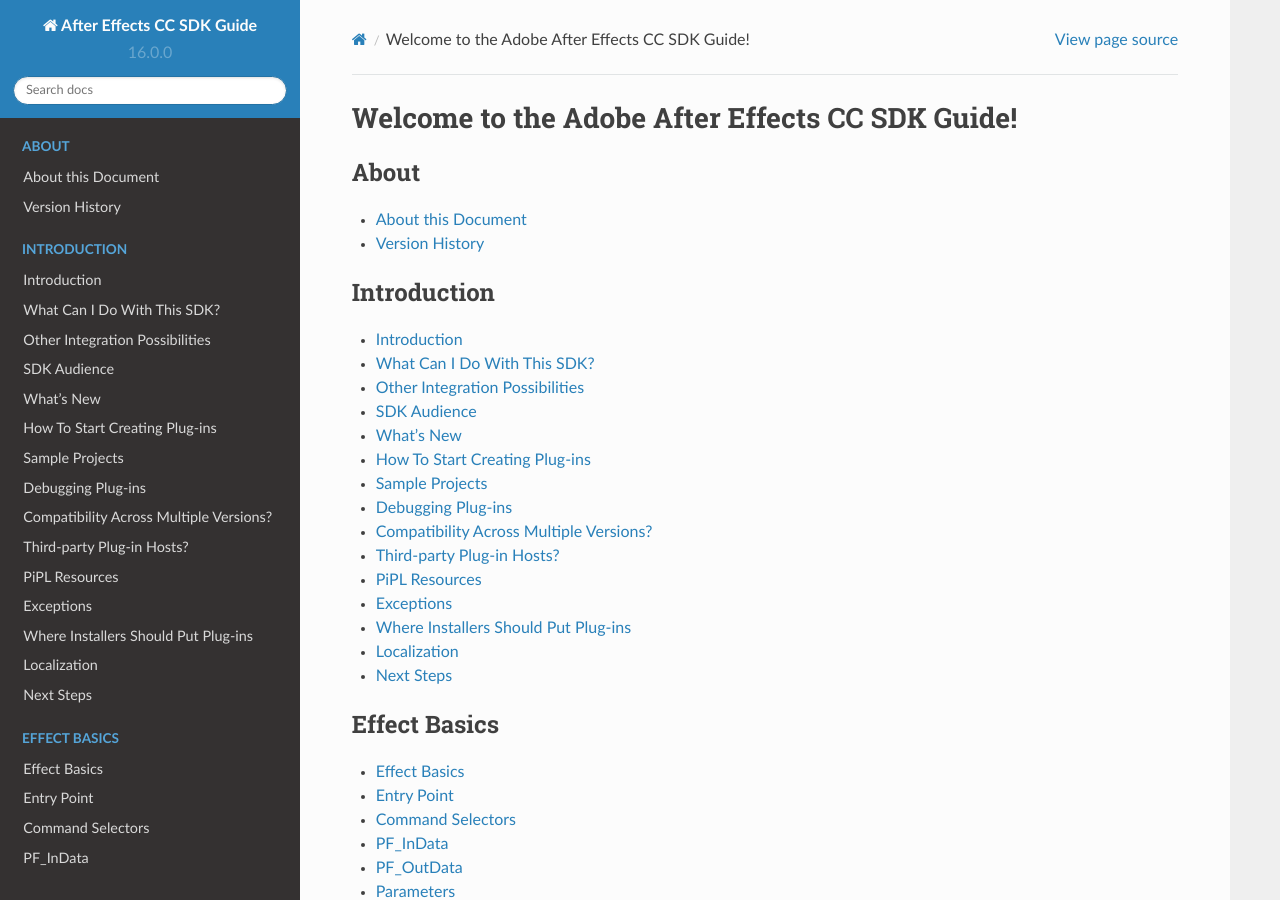
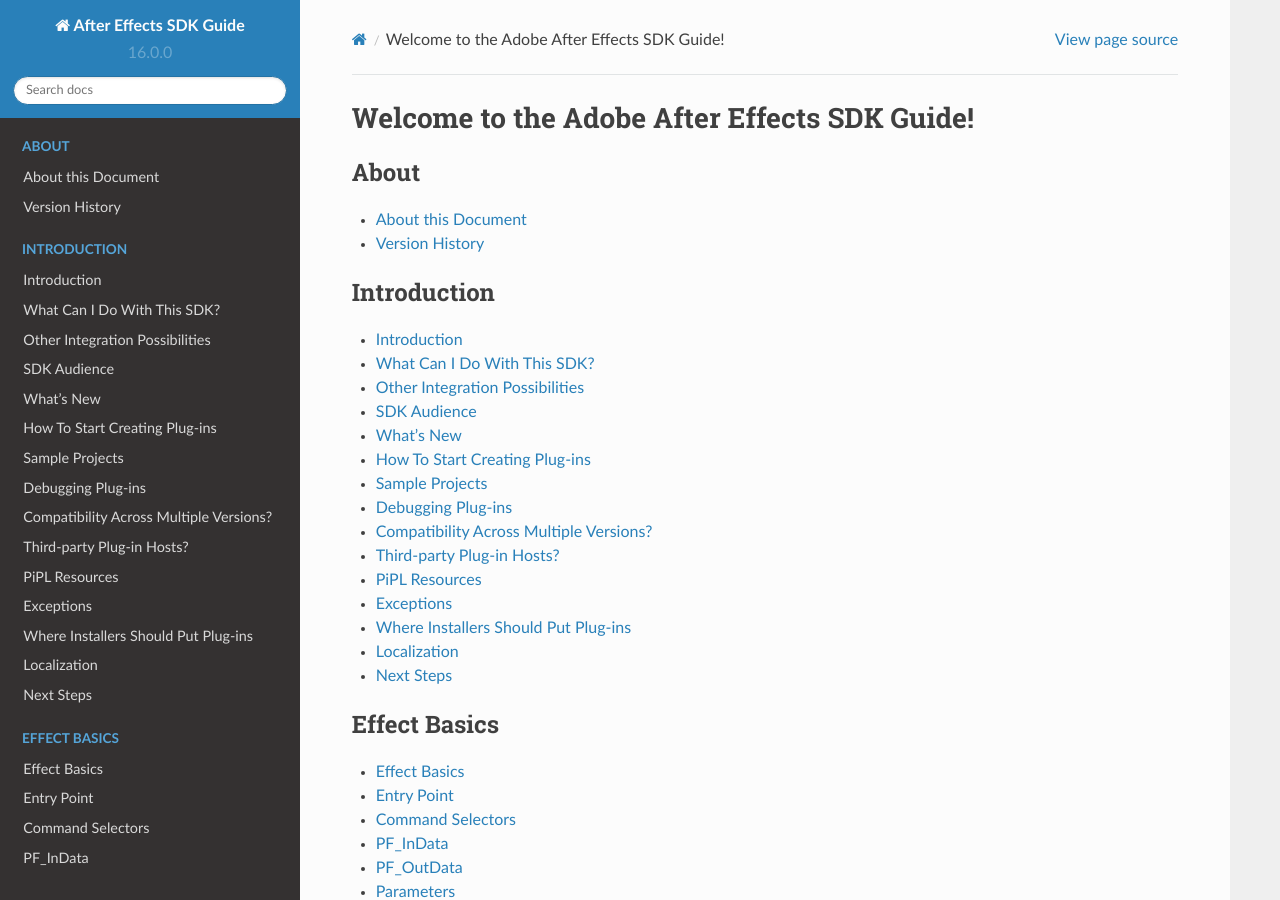
Before and after one commit to docsforadobe/after-effects-plugin-guide, a Sphinx documentation site: the page built from docs/index.rst, in a window 1280 px wide and 900 px high. Built offline with Sphinx 7.4.7 and the Read the Docs theme 2.0.0, drawn with Linux system fonts in a browser that asks for light colours; pages that are not in the unit, such as notebooks, are missing from menus.

```diff
--- a/docs/conf.py
+++ b/docs/conf.py
@@ -17,7 +17,7 @@ source_suffix = '.rst'
 master_doc = 'index'
 
 # General information about the project.
-project = u'After Effects CC SDK Guide'
+project = u'After Effects SDK Guide'
 copyright = u'1992–2017 Adobe Systems Incorporated'
 author = u'Adobe Systems Incorporated'
 
--- a/docs/effect-ui-events/PF_EventUnion.rst
+++ b/docs/effect-ui-events/PF_EventUnion.rst
@@ -64,6 +64,7 @@ The user pressed a key, and the effect's UI is active.
 
 Use the macros in AE_EffectUI.h to access and manipulate the key codes received.
 
+In order to receive keydown events in Premiere Pro, plug-ins must set `PF_CustomEFlag_COMP` in `PF_CustomUIInfo.events` during .. _PF_Cmd_PARAM_SETUP.
 PF_KeyDownEvent
 ********************************************************************************
 
--- a/docs/index.rst
+++ b/docs/index.rst
@@ -1,4 +1,4 @@
-Welcome to the Adobe After Effects CC SDK Guide!
+Welcome to the Adobe After Effects SDK Guide!
 ################################################
 
 .. toctree::
--- a/readme.rst
+++ b/readme.rst
@@ -1,7 +1,7 @@
 Description
 ################################################################################
 
-Repo hosting the After Effects CC SDK Guide RST docs, linked into a http://readthedocs.io system hosted at http://ae-plugin-sdk.aenhancers.com
+Repo hosting the After Effects SDK Guide RST docs, linked into a http://readthedocs.io system hosted at http://ae-plugin-sdk.aenhancers.com
 
 ----
 
```
